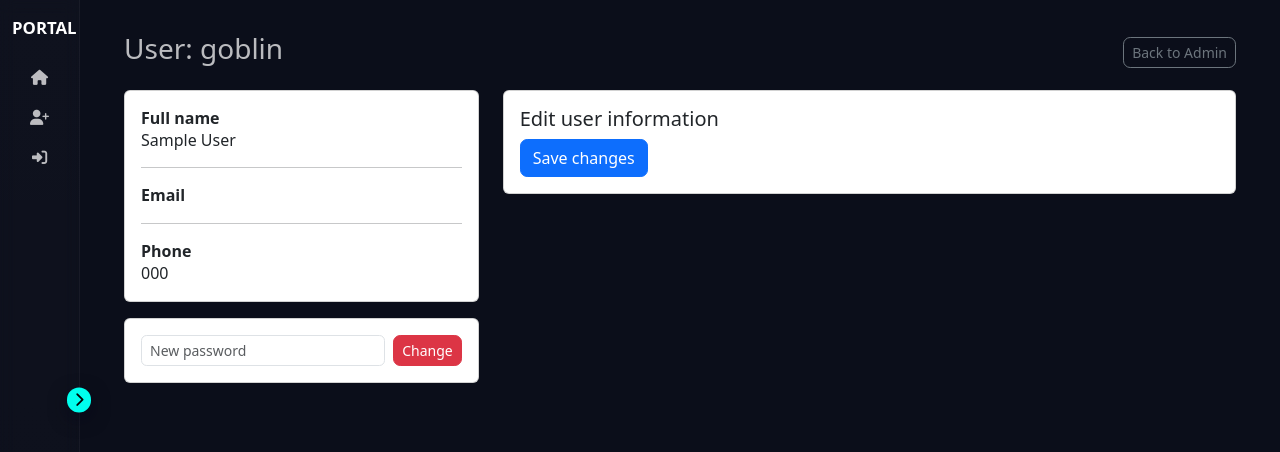
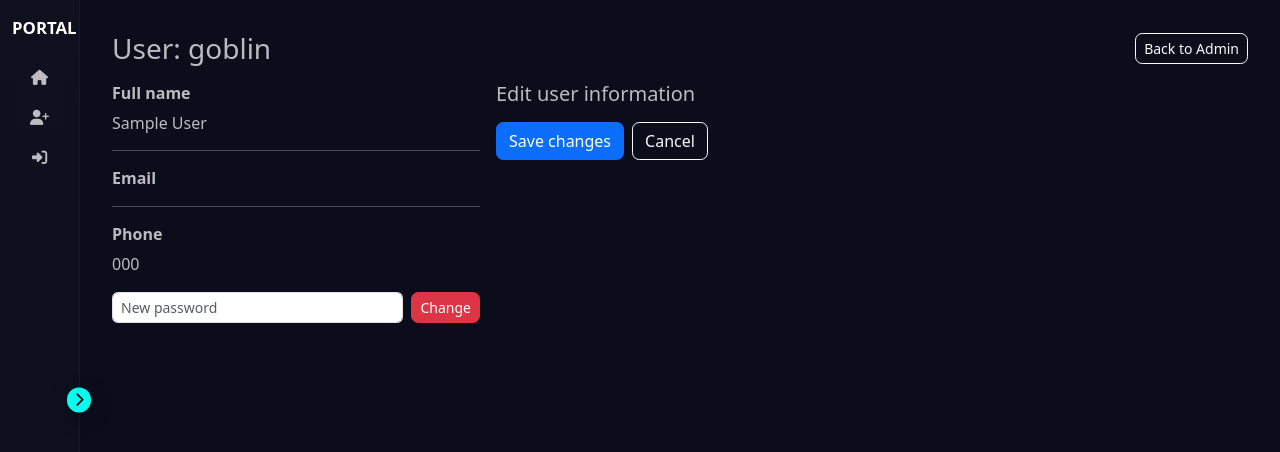
Before and after one commit to Knowledgeless/Portal, a Django app: template Registration/templates/admin/profile.html in a window 1280 px wide. Shown: the top 452 px of the page. Run offline with Django 3.2, Linux system fonts and the light colour scheme; data comes from the database, SQL or seed files in the repository; both versions use the stored data as it was after the commit; the template is opened without the code that fills it: values that come from a table or form of the project are taken from there, most other values are stand-ins (such as "Sample title", 1, 10 or a date in 2020).

Commit message:
Admin Profile View of Students Updated

```diff
--- a/Registration/templates/admin/profile.html
+++ b/Registration/templates/admin/profile.html
@@ -1,5 +1,5 @@
 {% extends "base.html" %}
-{% block title %}Admin - {{ target_user.username }}{% endblock %}
+{% comment %} {% block title %}Admin - {{ target_user.username }}{% endblock %}
 {% block content %}
 <div class="container py-0">
   <div class="d-flex justify-content-between align-items-center mb-3">
@@ -43,4 +43,120 @@
     </div>
   </div>
 </div>
+{% endblock %} {% endcomment %}
+
+{% comment %} {% extends "base.html" %} {% endcomment %}
+{% block title %}Admin - {{ target_user.username }}{% endblock %}
+
+{% block extra_head %}
+<style>
+/* Glass effect card */
+.glass-card {
+  background: rgba(255,255,255,0.06);
+  backdrop-filter: blur(8px) saturate(120%);
+  -webkit-backdrop-filter: blur(8px) saturate(120%);
+  border: 1px solid rgba(255,255,255,0.08);
+  box-shadow: 0 6px 18px rgba(0,0,0,0.35);
+  border-radius: 12px;
+}
+
+/* Inputs (make sure they play nicely with form-control) */
+.glass-input {
+  background: rgba(255,255,255,0.03);
+  border: 1px solid rgba(255,255,255,0.06);
+  color: #fff;
+  border-radius: 8px;
+  padding: .45rem .6rem;
+}
+.form-label { color: #e9eef8; font-weight:600; }
+
+/* small helpers */
+.muted { color: rgba(255,255,255,0.65); }
+.card-padded { padding: 1rem; }
+</style>
 {% endblock %}
+
+{% block content %}
+<div class="py-0">
+  <div class="d-flex justify-content-between align-items-center mb-3">
+    <h3 class="mb-0">User: <span class="muted">{{ target_user.username }}</span></h3>
+    <div>
+      <a href="{% url 'app:admin_view' %}" class="btn btn-outline-light btn-sm">Back to Admin</a>
+    </div>
+  </div>
+
+  <div class="row g-3">
+    <div class="col-md-4">
+      <div class="glass-card card-padded mb-3">
+        <div class="fw-semibold form-label">Full name</div>
+        <div class="muted">{{ profile_info.full_name }}</div>
+        <hr class="bg-light">
+        <div class="fw-semibold form-label">Email</div>
+        <div class="muted">{{ target_user.email }}</div>
+        <hr class="bg-light">
+        <div class="fw-semibold form-label">Phone</div>
+        <div class="muted">{{ profile_info.phone }}</div>
+      </div>
+
+      <div class="glass-card card-padded">
+        <form method="post" class="d-flex gap-2">
+          {% csrf_token %}
+          <input name="new_password" class="form-control form-control-sm glass-input" placeholder="New password" autocomplete="new-password">
+          <button class="btn btn-sm btn-danger">Change</button>
+        </form>
+      </div>
+    </div>
+
+    <div class="col-md-8">
+      <div class="glass-card card-padded">
+        <h5 class="mb-3">Edit user information</h5>
+
+        <!-- We render the django form fields manually so we can add glass-input class and mark labels -->
+        <form method="post" novalidate>
+          {% csrf_token %}
+
+          {% for field in form.visible_fields %}
+            <div class="mb-3">
+              <label class="form-label" for="{{ field.id_for_label }}">
+                {{ field.label }}{% if field.field.required %} <span class="text-danger">*</span>{% endif %}
+              </label>
+
+              {# Preserve existing widget rendering but add glass-input class and keep IDs for address.js #}
+              {% if field.name in "division,district,upazila" %}
+                {{ field }}
+                {# these fields will already have id="id_division" etc. address.js will work. #}
+              {% else %}
+                {% if field.field.widget.attrs.class %}
+                  {% with classes=field.field.widget.attrs.class|stringformat:"s" %}
+                    {% if student.username|slice:":2" == year_prefix %}
+                        New Student
+                    {% else %}
+                        Old Student
+                    {% endif %}
+                  {% endwith %}
+                {% else %}
+                  {% comment %} {% set _=field.field.widget.attrs.update({"class":"form-control glass-input"}) %} {% endcomment %}
+                {% endif %}
+                {{ field }}
+              {% endif %}
+
+              {% if field.help_text %}
+                <div class="form-text muted small">{{ field.help_text }}</div>
+              {% endif %}
+
+              {% for error in field.errors %}
+                <div class="text-danger small mt-1">{{ error }}</div>
+              {% endfor %}
+            </div>
+          {% endfor %}
+
+          <div class="d-flex gap-2">
+            <button class="btn btn-primary">Save changes</button>
+            <a href="{% url 'app:admin_view' %}" class="btn btn-outline-light">Cancel</a>
+          </div>
+        </form>
+      </div>
+    </div>
+  </div>
+</div>
+{% endblock %}
```
Also changed, not shown: Registration/views.py (+67 -17 lines), db.sqlite3.
